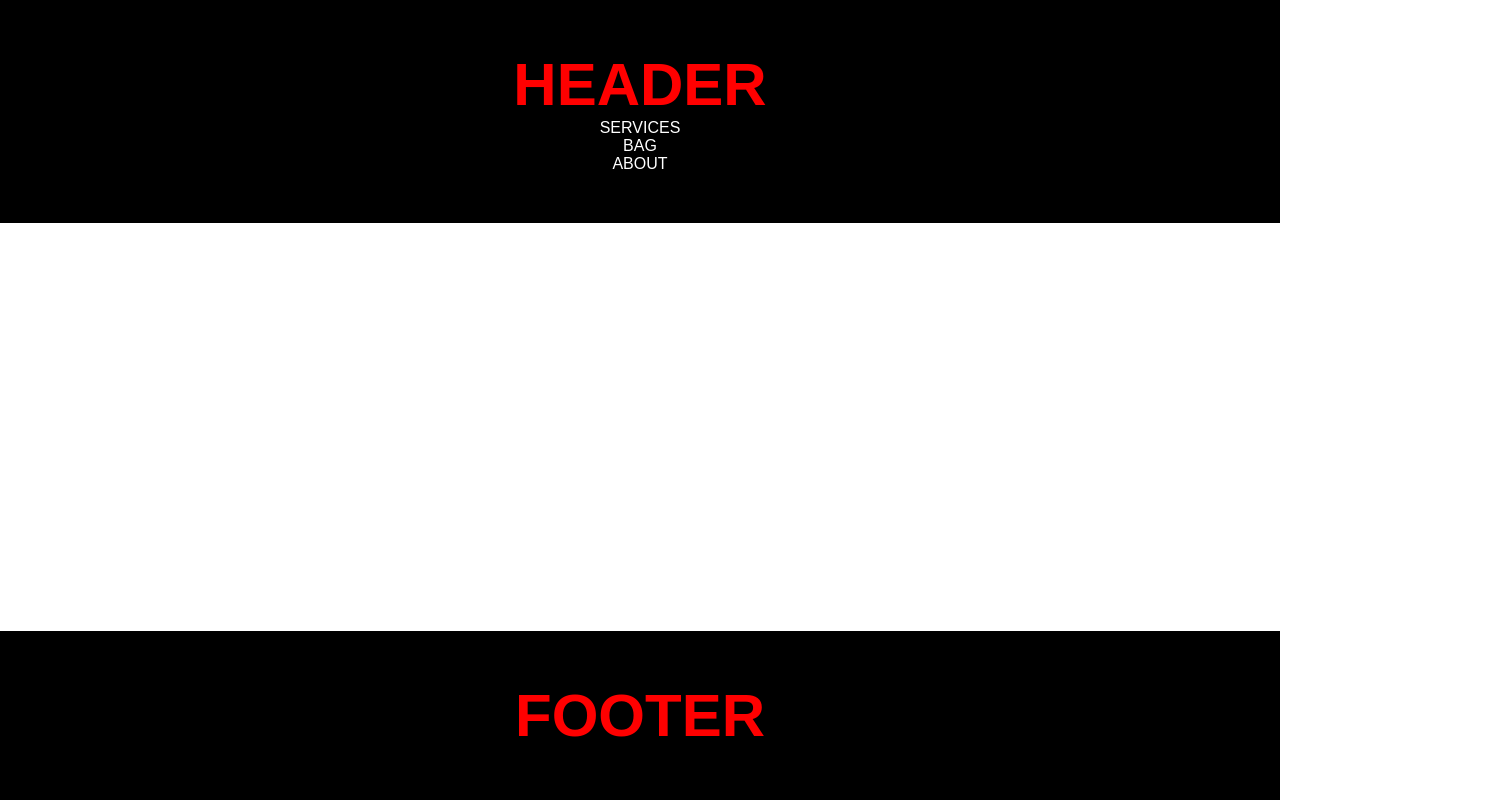
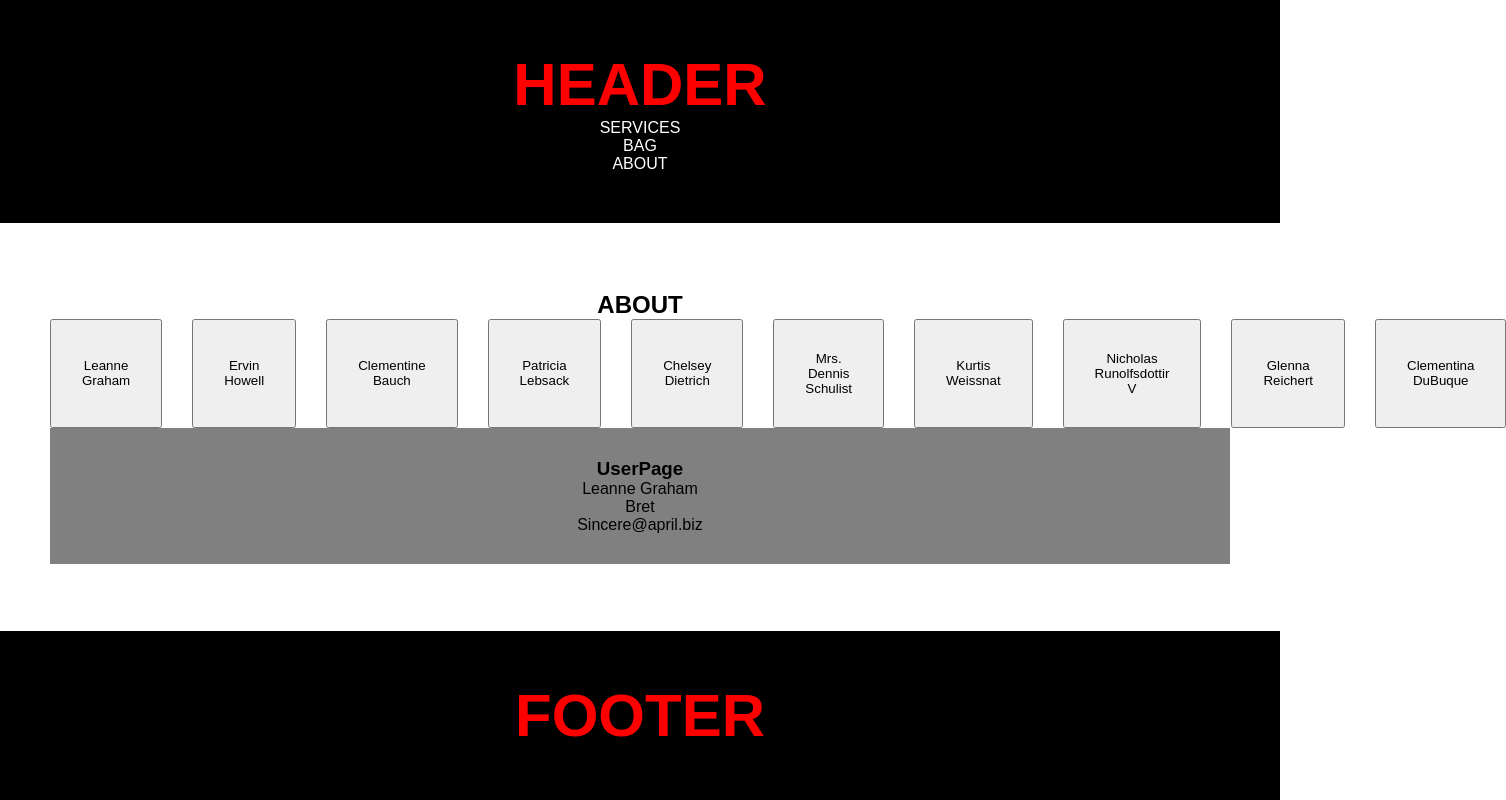
Before and after one commit to ramin98/FBMS_Nov_23_8_az, a React (Vite) app in the folder crud with react-router-dom/: page /about/user-page/1 in a window 1280 px wide. Shown: the whole page, 1506 px wide, since content can reach past the window. Built offline with nearby package versions, Linux system fonts and the light colour scheme.

Commit message:
Add files via upload

```diff
--- a/crud with react-router-dom/src/App.css
+++ b/crud with react-router-dom/src/App.css
@@ -8,3 +8,31 @@
 .hide{
   display: none;
 }
+
+.menu div{
+  display: flex;
+  gap: 30px;
+}
+
+.user{
+  width: 100%;
+  padding: 30px;
+  background-color: grey;
+  animation: show 1s 1 linear;
+}
+
+@keyframes show {
+  from{
+    opacity: 0;
+    transform: translate(0px, 100px);
+  }
+
+  to{
+    opacity: 1;
+    transform: translate(0px, 0px);
+  }
+}
+
+.menu button{
+  padding: 30px;
+}
--- a/crud with react-router-dom/src/components/Header.jsx
+++ b/crud with react-router-dom/src/components/Header.jsx
@@ -6,9 +6,9 @@ function Header() {
         <MainHeaderTag>
             <HeaderTag>HEADER</HeaderTag>
             <ul>
-              <li><Link to='/services'>SERVICES</Link></li>
+              <li><Link to='/'>SERVICES</Link></li>
               <li><Link to='/bag'>BAG</Link></li>
-              <li><Link to='/'>ABOUT</Link></li>
+              <li><Link to='/about'>ABOUT</Link></li>
             </ul>
         </MainHeaderTag>
     )
--- a/crud with react-router-dom/src/components/MainComp.jsx
+++ b/crud with react-router-dom/src/components/MainComp.jsx
@@ -7,20 +7,257 @@ import { useState } from "react";
 import ServicePage from "./Pages/ServicePage";
 import ServiceName from "./Pages/ServiceName";
 import ServiceDescription from "./Pages/ServiceDescription";
+import UserPage from "./Pages/UserPage";
+import { services } from "../assets/data";
 
 function MainComp() {
   let [bag, setBag] = useState([]);
+  let [users, setUsers] = useState([
+    {
+        "id": 1,
+        "name": "Leanne Graham",
+        "username": "Bret",
+        "email": "Sincere@april.biz",
+        "address": {
+            "street": "Kulas Light",
+            "suite": "Apt. 556",
+            "city": "Gwenborough",
+            "zipcode": "92998-3874",
+            "geo": {
+                "lat": "-37.3159",
+                "lng": "81.1496"
+            }
+        },
+        "phone": "1-770-736-8031 x56442",
+        "website": "hildegard.org",
+        "company": {
+            "name": "Romaguera-Crona",
+            "catchPhrase": "Multi-layered client-server neural-net",
+            "bs": "harness real-time e-markets"
+        }
+    },
+    {
+        "id": 2,
+        "name": "Ervin Howell",
+        "username": "Antonette",
+        "email": "Shanna@melissa.tv",
+        "address": {
+            "street": "Victor Plains",
+            "suite": "Suite 879",
+            "city": "Wisokyburgh",
+            "zipcode": "90566-7771",
+            "geo": {
+                "lat": "-43.9509",
+                "lng": "-34.4618"
+            }
+        },
+        "phone": "010-692-6593 x09125",
+        "website": "anastasia.net",
+        "company": {
+            "name": "Deckow-Crist",
+            "catchPhrase": "Proactive didactic contingency",
+            "bs": "synergize scalable supply-chains"
+        }
+    },
+    {
+        "id": 3,
+        "name": "Clementine Bauch",
+        "username": "Samantha",
+        "email": "Nathan@yesenia.net",
+        "address": {
+            "street": "Douglas Extension",
+            "suite": "Suite 847",
+            "city": "McKenziehaven",
+            "zipcode": "59590-4157",
+            "geo": {
+                "lat": "-68.6102",
+                "lng": "-47.0653"
+            }
+        },
+        "phone": "1-463-123-4447",
+        "website": "ramiro.info",
+        "company": {
+            "name": "Romaguera-Jacobson",
+            "catchPhrase": "Face to face bifurcated interface",
+            "bs": "e-enable strategic applications"
+        }
+    },
+    {
+        "id": 4,
+        "name": "Patricia Lebsack",
+        "username": "Karianne",
+        "email": "Julianne.OConner@kory.org",
+        "address": {
+            "street": "Hoeger Mall",
+            "suite": "Apt. 692",
+            "city": "South Elvis",
+            "zipcode": "53919-4257",
+            "geo": {
+                "lat": "29.4572",
+                "lng": "-164.2990"
+            }
+        },
+        "phone": "493-170-9623 x156",
+        "website": "kale.biz",
+        "company": {
+            "name": "Robel-Corkery",
+            "catchPhrase": "Multi-tiered zero tolerance productivity",
+            "bs": "transition cutting-edge web services"
+        }
+    },
+    {
+        "id": 5,
+        "name": "Chelsey Dietrich",
+        "username": "Kamren",
+        "email": "Lucio_Hettinger@annie.ca",
+        "address": {
+            "street": "Skiles Walks",
+            "suite": "Suite 351",
+            "city": "Roscoeview",
+            "zipcode": "33263",
+            "geo": {
+                "lat": "-31.8129",
+                "lng": "62.5342"
+            }
+        },
+        "phone": "(254)954-1289",
+        "website": "demarco.info",
+        "company": {
+            "name": "Keebler LLC",
+            "catchPhrase": "User-centric fault-tolerant solution",
+            "bs": "revolutionize end-to-end systems"
+        }
+    },
+    {
+        "id": 6,
+        "name": "Mrs. Dennis Schulist",
+        "username": "Leopoldo_Corkery",
+        "email": "Karley_Dach@jasper.info",
+        "address": {
+            "street": "Norberto Crossing",
+            "suite": "Apt. 950",
+            "city": "South Christy",
+            "zipcode": "23505-1337",
+            "geo": {
+                "lat": "-71.4197",
+                "lng": "71.7478"
+            }
+        },
+        "phone": "1-477-935-8478 x6430",
+        "website": "ola.org",
+        "company": {
+            "name": "Considine-Lockman",
+            "catchPhrase": "Synchronised bottom-line interface",
+            "bs": "e-enable innovative applications"
+        }
+    },
+    {
+        "id": 7,
+        "name": "Kurtis Weissnat",
+        "username": "Elwyn.Skiles",
+        "email": "Telly.Hoeger@billy.biz",
+        "address": {
+            "street": "Rex Trail",
+            "suite": "Suite 280",
+            "city": "Howemouth",
+            "zipcode": "58804-1099",
+            "geo": {
+                "lat": "24.8918",
+                "lng": "21.8984"
+            }
+        },
+        "phone": "210.067.6132",
+        "website": "elvis.io",
+        "company": {
+            "name": "Johns Group",
+            "catchPhrase": "Configurable multimedia task-force",
+            "bs": "generate enterprise e-tailers"
+        }
+    },
+    {
+        "id": 8,
+        "name": "Nicholas Runolfsdottir V",
+        "username": "Maxime_Nienow",
+        "email": "Sherwood@rosamond.me",
+        "address": {
+            "street": "Ellsworth Summit",
+            "suite": "Suite 729",
+            "city": "Aliyaview",
+            "zipcode": "45169",
+            "geo": {
+                "lat": "-14.3990",
+                "lng": "-120.7677"
+            }
+        },
+        "phone": "586.493.6943 x140",
+        "website": "jacynthe.com",
+        "company": {
+            "name": "Abernathy Group",
+            "catchPhrase": "Implemented secondary concept",
+            "bs": "e-enable extensible e-tailers"
+        }
+    },
+    {
+        "id": 9,
+        "name": "Glenna Reichert",
+        "username": "Delphine",
+        "email": "Chaim_McDermott@dana.io",
+        "address": {
+            "street": "Dayna Park",
+            "suite": "Suite 449",
+            "city": "Bartholomebury",
+            "zipcode": "76495-3109",
+            "geo": {
+                "lat": "24.6463",
+                "lng": "-168.8889"
+            }
+        },
+        "phone": "(775)976-6794 x41206",
+        "website": "conrad.com",
+        "company": {
+            "name": "Yost and Sons",
+            "catchPhrase": "Switchable contextually-based project",
+            "bs": "aggregate real-time technologies"
+        }
+    },
+    {
+        "id": 10,
+        "name": "Clementina DuBuque",
+        "username": "Moriah.Stanton",
+        "email": "Rey.Padberg@karina.biz",
+        "address": {
+            "street": "Kattie Turnpike",
+            "suite": "Suite 198",
+            "city": "Lebsackbury",
+            "zipcode": "31428-2261",
+            "geo": {
+                "lat": "-38.2386",
+                "lng": "57.2232"
+            }
+        },
+        "phone": "024-648-3804",
+        "website": "ambrose.net",
+        "company": {
+            "name": "Hoeger LLC",
+            "catchPhrase": "Centralized empowering task-force",
+            "bs": "target end-to-end models"
+        }
+    }
+]);
+
 
   return (
     <MainTag>
       <Routes>
-        <Route path="/" element={<About />} />
+        <Route path="about" element={<About users={users}/>} >
+         <Route path="user-page/:id" element={<UserPage users={users}/>} />
+        </Route>
         <Route
-          path="/services"
+          path="/"
           element={<ServicesPage bag={bag} setBag={setBag} />}
         />
         <Route path="/bag" element={<Bag bag={bag} />} />
-        <Route path="service-page/:serviceId" element={<ServicePage />}>
+        <Route path="service-page/:serviceId" element={<ServicePage services={services}/>}>
           <Route path="service-name" element={<ServiceName  />} />
           <Route path="service-description" element={<ServiceDescription  />} />
         </Route>
--- a/crud with react-router-dom/src/components/Pages/About.jsx
+++ b/crud with react-router-dom/src/components/Pages/About.jsx
@@ -1,8 +1,22 @@
+import { Outlet, useNavigate } from "react-router-dom"
 
-function About() {
+function About({users}) {
+
+    let navigate = useNavigate()
+
+    function showMenu(id) {
+        navigate(`user-page/${id}`)
+    }
+
+    function hideMenu() {
+        navigate(``)
+    }
+
     return (
-        <section>
+        <section className="menu">
             <h1>ABOUT</h1>
+             <div>{users.map((item) => <button key={item.id} onMouseOut={hideMenu} onMouseOver={() => showMenu(item.id)}>{item.name}</button>)}</div>
+             <Outlet/>
         </section>
     )
 }
--- a/crud with react-router-dom/src/components/Pages/ServiceName.jsx
+++ b/crud with react-router-dom/src/components/Pages/ServiceName.jsx
@@ -1,18 +1,18 @@
 import { useLocation, useOutletContext } from "react-router-dom"
 
 function ServiceName() {
-    let location = useLocation()
+    // let location = useLocation()
     let con =  useOutletContext()
-    console.log(location.state)
+    // console.log(location.state)
     console.log(con)
-    if(!con && !location.state){
+    if(!con){
         return <h1>ERROR</h1>
     }
     return (
         <section>
             <h1>Service Name</h1>
             <p>{con.servicesName}</p>
-            <p>{location.state.servicesName}</p>
+            {/* <p>{location.state.servicesName}</p> */}
         </section>
     )
 }
--- a/crud with react-router-dom/src/components/Pages/ServicePage.jsx
+++ b/crud with react-router-dom/src/components/Pages/ServicePage.jsx
@@ -1,21 +1,22 @@
 import { Link, Outlet, useLocation, useParams } from "react-router-dom"
 
-function ServicePage() {
+function ServicePage({services}) {
     let location = useLocation()
     console.log(location)
     let {serviceId} = useParams()
     console.log(serviceId)
     let parsedServiceId = parseInt(serviceId)
     console.log(parsedServiceId)
+    let elementIndex = services.findIndex((item) => item.id === parsedServiceId)
 
 
 
     return (
         <section>
             <h1>ServicePage</h1>
-            <Link to='service-name' state={location.state}>SERVICE NAME</Link>
-            <Link to='service-description' state={location.state}>SERVICE Description</Link>
-            <Outlet context={location.state}/>
+            <Link to='service-name' >SERVICE NAME</Link>
+            <Link to='service-description' >SERVICE Description</Link>
+            <Outlet context={services[elementIndex]}/>
         </section>
     )
 }
--- /dev/null
+++ b/crud with react-router-dom/src/components/Pages/UserPage.jsx
@@ -0,0 +1,26 @@
+import {useParams } from "react-router-dom"
+
+function UserPage({users}) {
+    console.log(users)
+    let {id} = useParams()
+    console.log(id)
+    let parsedServiceId = parseInt(id)
+    let elementIndex = users.findIndex((item) => item.id === parsedServiceId)
+
+    if(!users[elementIndex]){
+        console.log(elementIndex)
+        return <h1>ERROR</h1>
+    }
+
+    return (
+        <section className="user">
+            <h1>UserPage</h1>
+            <p>{users[elementIndex].name}</p>
+            <p>{users[elementIndex].username}</p>
+            <p>{users[elementIndex].email}</p>
+
+        </section>
+    )
+}
+
+export default UserPage
```
Also changed, not shown: crud with react-router-dom/src/components/Pages/ServiceDescription.jsx (+4 -4 lines).
